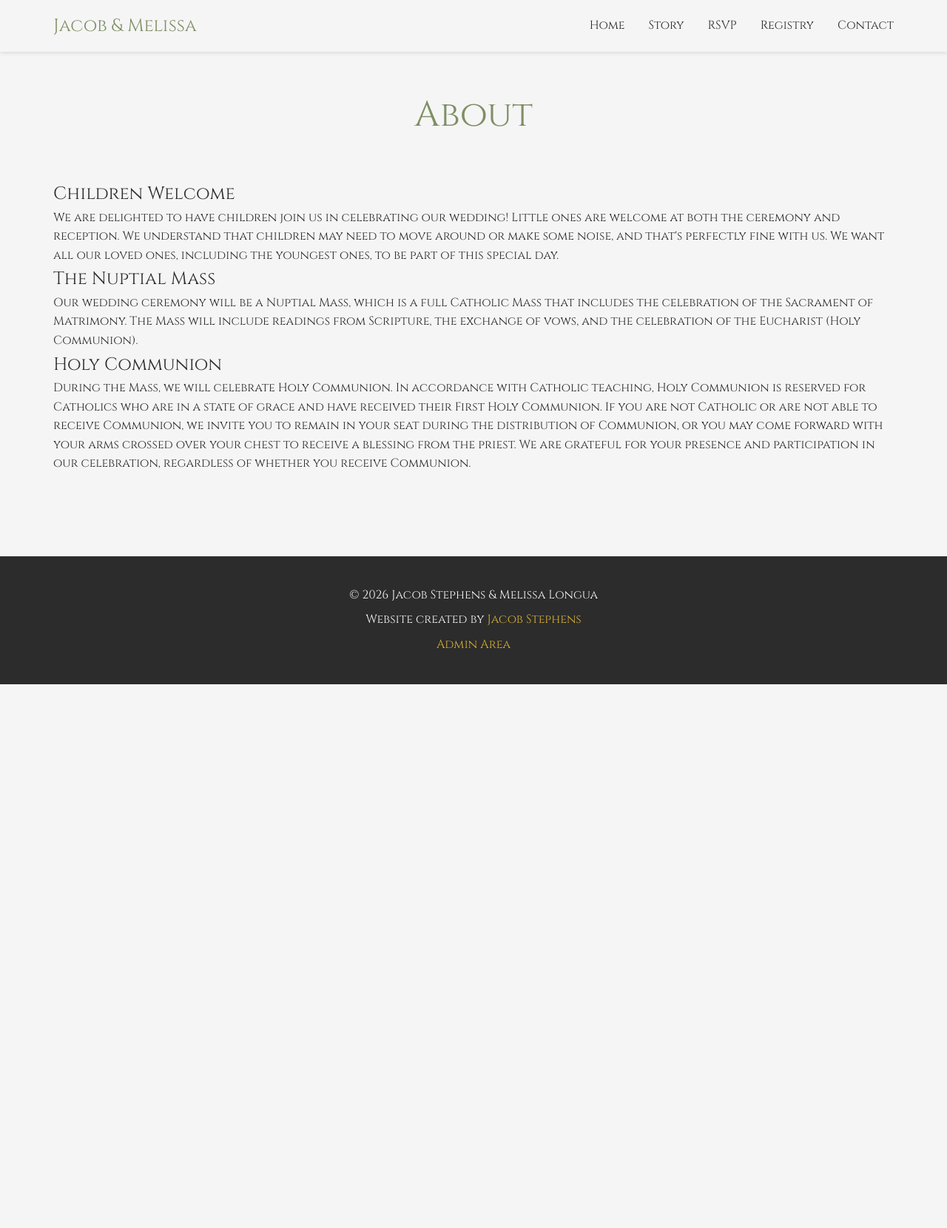
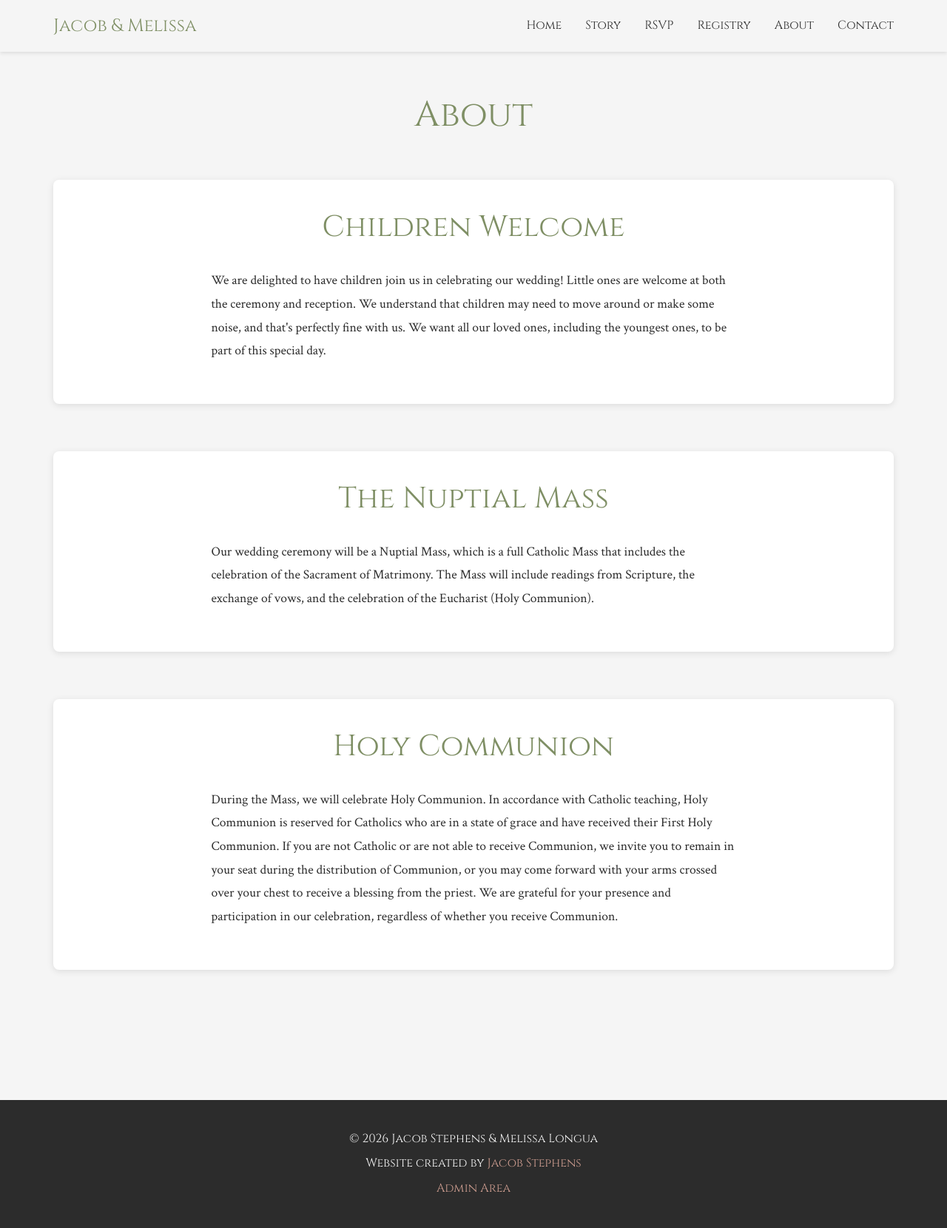
Before and after one commit to JacobStephens2/wedding.stephens.page, a PHP site: page /about in a window 1280 px wide. Shown: the whole page at 74% size. Before the commit the page ends 925 px from the top, so only its background shows below. Run offline with PHP 8.4, Linux system fonts and the light colour scheme; some web fonts are replaced.

Commit message:
Change gold color to blush

```diff
--- a/public/admin-registry.php
+++ b/public/admin-registry.php
@@ -321,7 +321,7 @@ $page_title = "Manage Registry - Jacob & Melissa";
             color: white;
         }
         .btn-edit:hover {
-            background-color: #b8860b;
+            background-color: hsl(13 37% 55% / 1);
         }
         .form-actions {
             display: flex;
--- a/public/css/style.css
+++ b/public/css/style.css
@@ -1,6 +1,6 @@
 /* CSS Variables for Wedding Colors */
 :root {
-    --color-gold: #d4af37;
+    --color-gold: hsl(13 37% 68% / 1);
     --color-green: #7f8f65; /* Thin Matcha */
     --color-lavender: #9597a3; /* Cloudy Sky Lavender */
     --color-dark: #2c2c2c;
@@ -301,6 +301,34 @@ header {
     line-height: 1.8;
     margin-bottom: 1.5rem;
     text-align: justify;
+    max-width: 80ch;
+    margin-left: auto;
+    margin-right: auto;
+    text-transform: none;
+}
+
+/* About Page Styles */
+.about-section {
+    margin-bottom: 4rem;
+    padding: 2rem;
+    background-color: white;
+    border-radius: 8px;
+    box-shadow: 0 2px 10px rgba(0, 0, 0, 0.1);
+}
+
+.about-section h2 {
+    font-size: 2.5rem;
+    color: var(--color-green);
+    margin-bottom: 1.5rem;
+    text-align: center;
+}
+
+.about-section p {
+    font-family: 'Crimson Text', serif;
+    font-size: 1.1rem;
+    line-height: 1.8;
+    margin-bottom: 1.5rem;
+    text-align: left;
     max-width: 80ch;
     margin-left: auto;
     margin-right: auto;
@@ -753,7 +781,7 @@ header {
 .sort-select:focus {
     outline: none;
     border-color: var(--color-gold);
-    box-shadow: 0 0 0 3px rgba(212, 175, 55, 0.1);
+    box-shadow: 0 0 0 3px hsla(13, 37%, 68%, 0.1);
 }
 
 .zola-widget-wrapper {
@@ -900,7 +928,7 @@ header {
 }
 
 .btn-registry-link:hover {
-    background-color: #b8860b;
+    background-color: hsl(13 37% 55% / 1);
     color: white;
 }
 
--- a/public/includes/header.php
+++ b/public/includes/header.php
@@ -40,6 +40,7 @@
                 <a href="/story">Story</a>
                 <a href="/rsvp">RSVP</a>
                 <a href="/registry">Registry</a>
+                <a href="/about">About</a>
                 <a href="/contact">Contact</a>
             </nav>
         </div>
@@ -50,6 +51,7 @@
             <a href="/story">Story</a>
             <a href="/rsvp">RSVP</a>
             <a href="/registry">Registry</a>
+            <a href="/about">About</a>
             <a href="/contact">Contact</a>
         </nav>
     </header>
```
